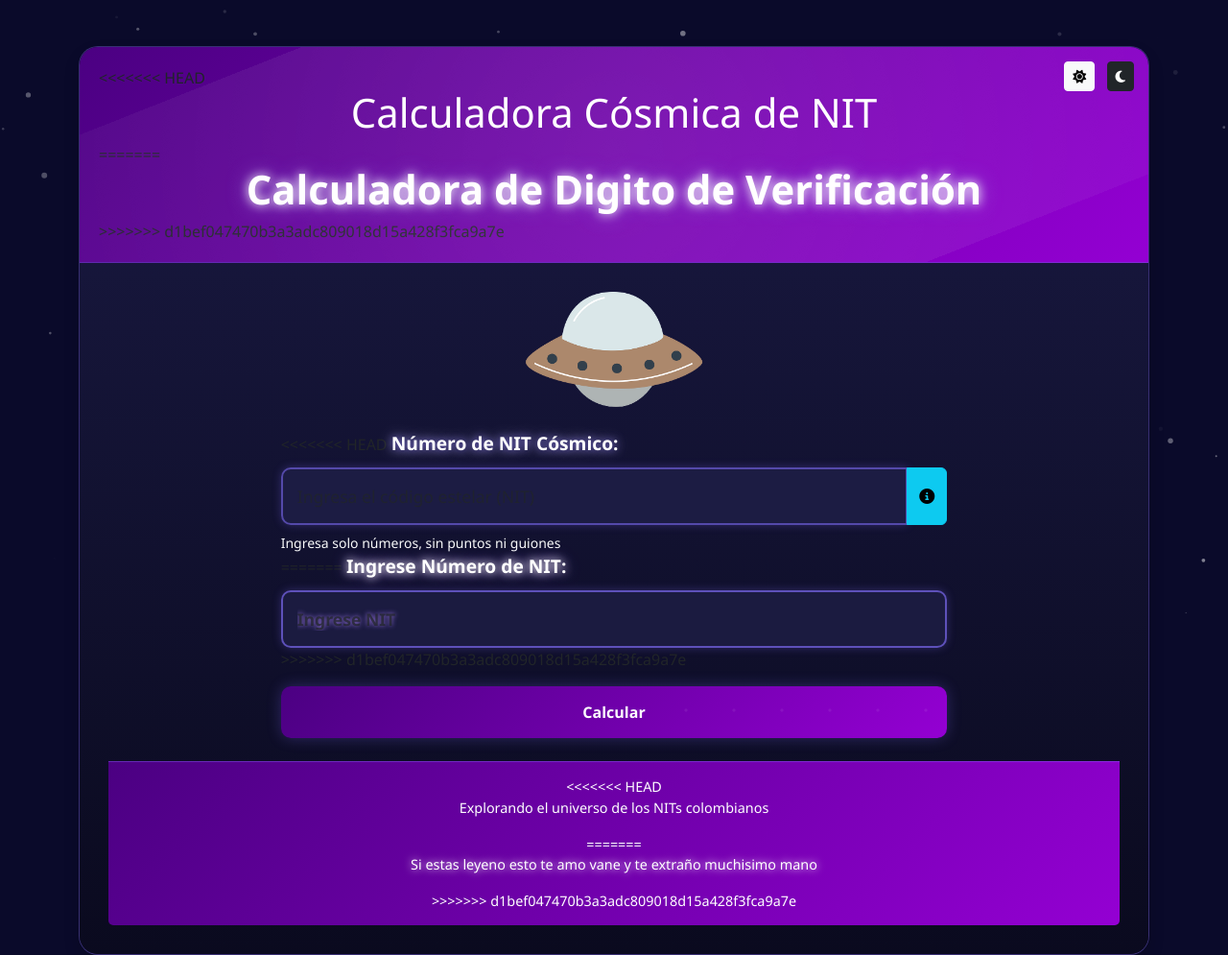
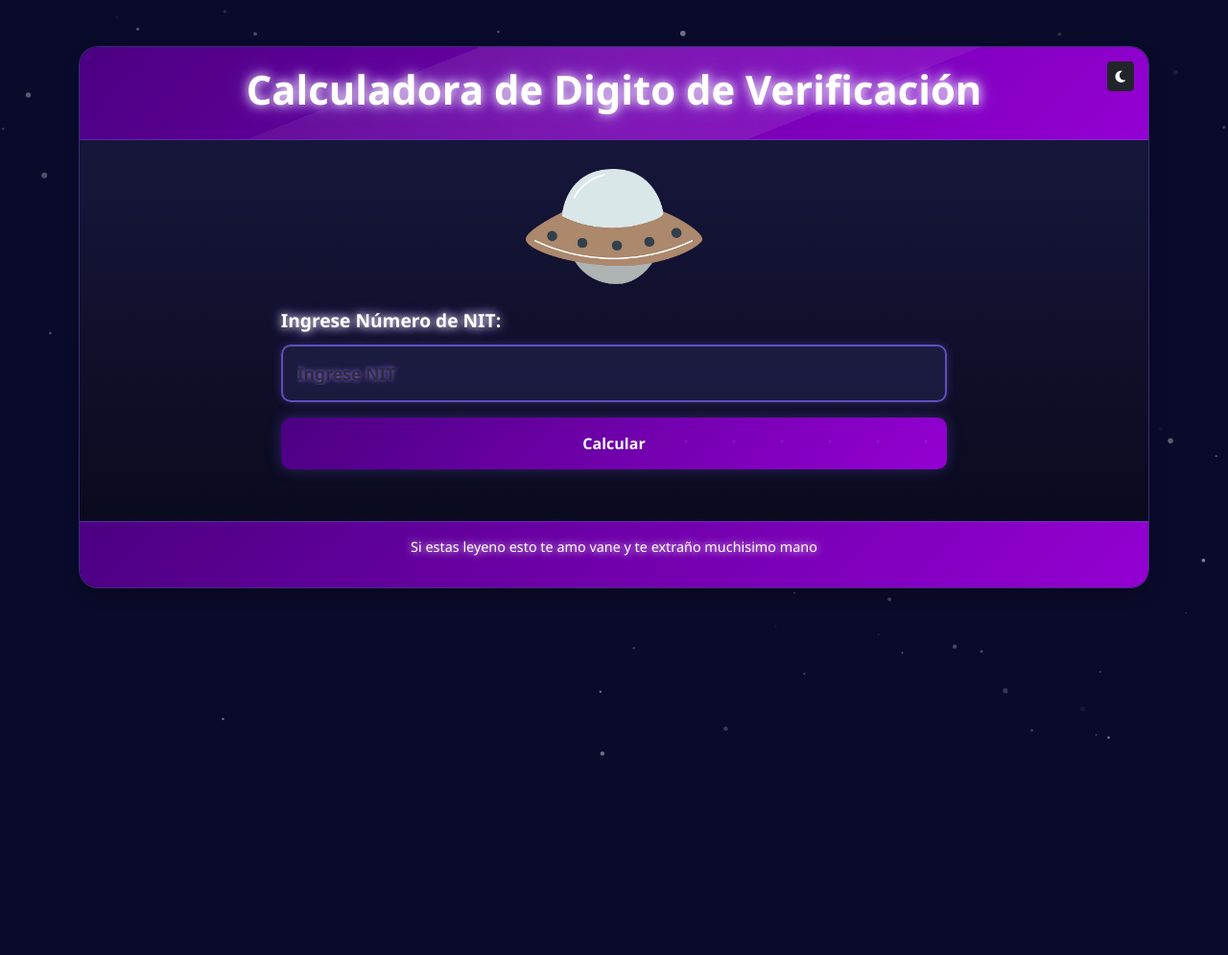
Before and after one commit to luismiguelmtn/nit-calculator-api, a FastAPI app: page / in a window 1280 px wide. Shown: the whole page at 96% size. After the commit the page ends 788 px from the top, so only its background shows below. Run offline with FastAPI, Linux system fonts and the light colour scheme.

Commit message:
correcion de estilos y elimminacion de campo doble

```diff
--- a/templates/index.html
+++ b/templates/index.html
@@ -16,15 +16,10 @@
     <div class="container mt-5 position-relative">
         <div class="card shadow cosmic-card animate__animated animate__fadeIn">
             <div class="card-header cosmic-header">
-<<<<<<< HEAD
-                <h1 class="text-center text-white animate__animated animate__pulse animate__infinite">Calculadora Cósmica de NIT</h1>
+                <h1 class="text-center text-white animate__animated animate__pulse animate__infinite" style="text-shadow: 0 0 10px #fff, 0 0 20px #9370DB; font-weight: 700;">Calculadora de Digito de Verificación</h1>
                 <div class="theme-toggle">
-                    <button id="lightModeBtn" class="btn btn-sm btn-light me-2"><i class="fas fa-sun"></i></button>
-                    <button id="darkModeBtn" class="btn btn-sm btn-dark"><i class="fas fa-moon"></i></button>
+                    <button id="themeToggleBtn" class="btn btn-sm btn-dark"><i class="fas fa-moon"></i></button>
                 </div>
-=======
-                <h1 class="text-center text-white animate__animated animate__pulse animate__infinite" style="text-shadow: 0 0 10px #fff, 0 0 20px #9370DB; font-weight: 700;">Calculadora de Digito de Verificación</h1>
->>>>>>> d1bef047470b3a3adc809018d15a428f3fca9a7e
             </div>
             <div class="card-body cosmic-body">
                 <div class="row justify-content-center">
@@ -35,21 +30,9 @@
 
                         <form id="nitForm" class="mb-4 animate__animated animate__fadeInUp">
                             <div class="mb-3 cosmic-input-group">
-<<<<<<< HEAD
-                                <label for="nit" class="form-label cosmic-label">Número de NIT Cósmico:</label>
-                                <div class="input-group">
-                                    <input type="text" class="form-control cosmic-input" id="nit" required
-                                           placeholder="Ingresa el código estelar (NIT)">
-                                    <button type="button" class="btn btn-info" id="infoBtn" data-bs-toggle="tooltip" title="El NIT es el Número de Identificación Tributaria en Colombia">
-                                        <i class="fas fa-info-circle"></i>
-                                    </button>
-                                </div>
-                                <div class="form-text text-light mt-2">Ingresa solo números, sin puntos ni guiones</div>
-=======
                                 <label for="nit" class="form-label cosmic-label" style="color: #ffffff; font-weight: 700; text-shadow: 0 0 10px #fff, 0 0 15px #9370DB;">Ingrese Número de NIT:</label>
                                 <input type="text" class="form-control cosmic-input" id="nit" required
                                        placeholder="Ingrese NIT" style="color: #ffffff; font-weight: 600; text-shadow: 0 0 5px #9370DB; background: rgba(30, 30, 70, 0.8); border: 2px solid rgba(123, 104, 238, 0.7);">
->>>>>>> d1bef047470b3a3adc809018d15a428f3fca9a7e
                                 <div class="cosmic-input-glow"></div>
                             </div>
                             <button type="submit" class="btn cosmic-button w-100">
@@ -60,26 +43,10 @@
 
                         <div id="resultado" class="cosmic-result d-none animate__animated animate__zoomIn">
                             <div class="cosmic-result-content">
-<<<<<<< HEAD
-                                <h4 class="text-center cosmic-result-title">Resultado Estelar:</h4>
-                                <div class="cosmic-data">
-                                    <div class="row">
-                                        <div class="col-md-6">
-                                            <p class="text-center mb-3">NIT: <span id="nitResultado" class="cosmic-value"></span></p>
-                                        </div>
-                                        <div class="col-md-6">
-                                            <p class="text-center mb-3">Dígito de Verificación: <span id="dvResultado" class="cosmic-value badge bg-success"></span></p>
-                                        </div>
-                                    </div>
-                                    <div class="text-center mt-3">
-                                        <p>NIT Completo: <span id="nitCompleto" class="cosmic-value-large"></span></p>
-                                    </div>
-=======
                                 <h4 class="text-center cosmic-result-title" style="color: #ffffff; font-weight: 700; text-shadow: 0 0 10px #fff, 0 0 15px #9370DB;">Resultado:</h4>
                                 <div class="cosmic-data" style="background: rgba(40, 40, 90, 0.9); border: 2px solid rgba(123, 104, 238, 0.7);">
                                     <p class="text-center mb-0" style="color: #ffffff; font-weight: 600; text-shadow: 0 0 8px #fff;">NIT: <span id="nitResultado" class="cosmic-value" style="color: #ffffff; font-weight: 700; text-shadow: 0 0 10px #fff, 0 0 15px #9370DB;"></span></p>
                                     <p class="text-center mb-0" style="color: #ffffff; font-weight: 600; text-shadow: 0 0 8px #fff;">Dígito de Verificación: <span id="dvResultado" class="cosmic-value" style="color: #ffffff; font-weight: 700; text-shadow: 0 0 10px #fff, 0 0 15px #9370DB;"></span></p>
->>>>>>> d1bef047470b3a3adc809018d15a428f3fca9a7e
                                 </div>
                                 <div class="planet-animation">
                                     <div class="planet"></div>
@@ -101,11 +68,7 @@
                 </div>
             </div>
             <div class="card-footer cosmic-footer text-center text-white">
-<<<<<<< HEAD
-                <p>Explorando el universo de los NITs colombianos</p>
-=======
                 <p style="text-shadow: 0 0 8px #fff;">Si estas leyeno esto te amo vane y te extraño muchisimo mano</p>
->>>>>>> d1bef047470b3a3adc809018d15a428f3fca9a7e
             </div>
         </div>
     </div>
@@ -145,20 +108,33 @@
                 return new bootstrap.Tooltip(tooltipTriggerEl)
             });
 
-            // Cambio de tema
-            document.getElementById('lightModeBtn').addEventListener('click', function() {
-                document.body.classList.add('light-mode');
-                document.body.classList.remove('dark-mode');
-            });
+            // Toggle de tema con un solo botón
+            const themeToggleBtn = document.getElementById('themeToggleBtn');
+            const themeIcon = themeToggleBtn.querySelector('i');
 
-            document.getElementById('darkModeBtn').addEventListener('click', function() {
-                document.body.classList.add('dark-mode');
-                document.body.classList.remove('light-mode');
+            themeToggleBtn.addEventListener('click', function() {
+                if (document.body.classList.contains('light-mode')) {
+                    // Cambiar a modo oscuro
+                    document.body.classList.remove('light-mode');
+                    document.body.classList.add('dark-mode');
+                    themeToggleBtn.classList.remove('btn-light');
+                    themeToggleBtn.classList.add('btn-dark');
+                    themeIcon.classList.remove('fa-sun');
+                    themeIcon.classList.add('fa-moon');
+                } else {
+                    // Cambiar a modo claro
+                    document.body.classList.add('light-mode');
+                    document.body.classList.remove('dark-mode');
+                    themeToggleBtn.classList.remove('btn-dark');
+                    themeToggleBtn.classList.add('btn-light');
+                    themeIcon.classList.remove('fa-moon');
+                    themeIcon.classList.add('fa-sun');
+                }
             });
 
             // Copiar al portapapeles
             document.getElementById('copyBtn').addEventListener('click', function() {
-                const nitCompleto = document.getElementById('nitCompleto').textContent;
+                const nitCompleto = document.getElementById('nitResultado').textContent + '-' + document.getElementById('dvResultado').textContent;
                 navigator.clipboard.writeText(nitCompleto).then(function() {
                     // Mostrar mensaje de éxito
                     const btn = document.getElementById('copyBtn');
@@ -211,7 +187,6 @@
                 // Mostrar resultado con animación
                 document.getElementById('nitResultado').textContent = data.nit;
                 document.getElementById('dvResultado').textContent = data.digito_verificacion;
-                document.getElementById('nitCompleto').textContent = data.nit + '-' + data.digito_verificacion;
 
                 const resultado = document.getElementById('resultado');
                 resultado.classList.remove('d-none');
```
